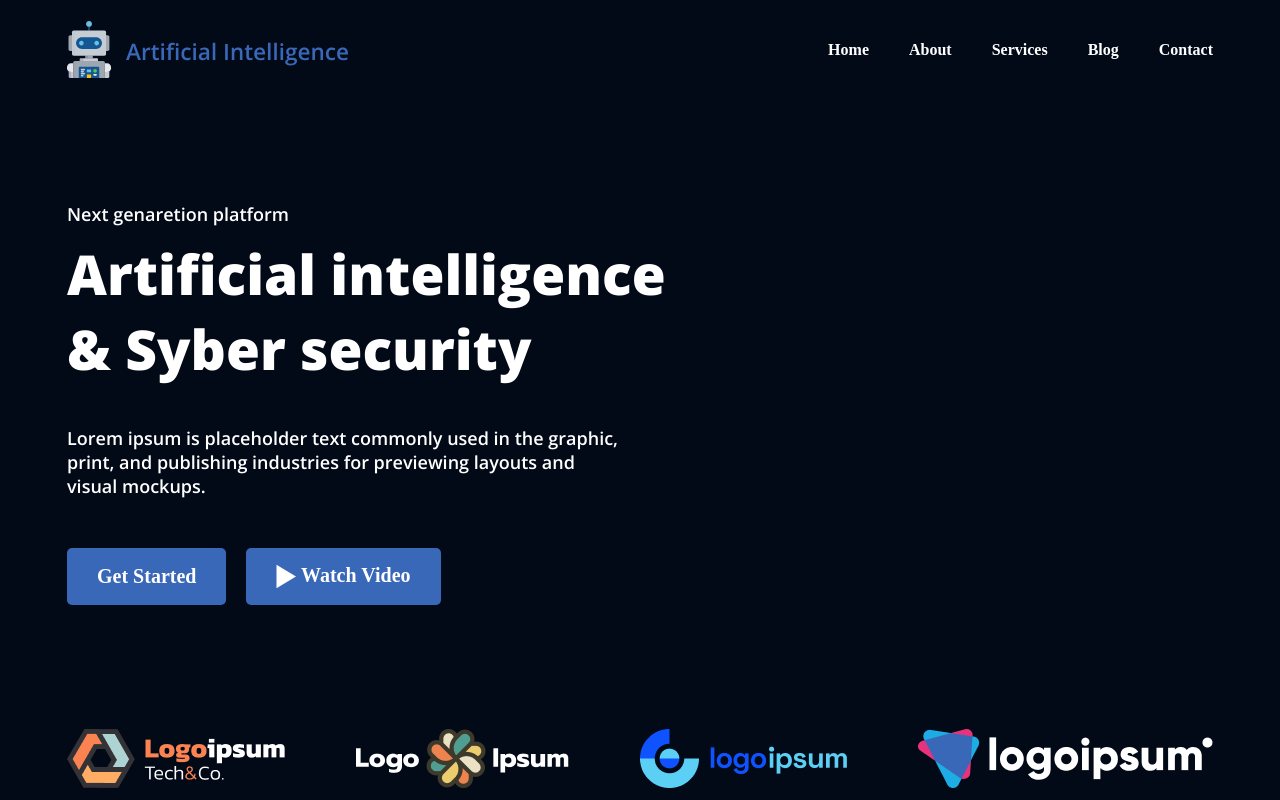
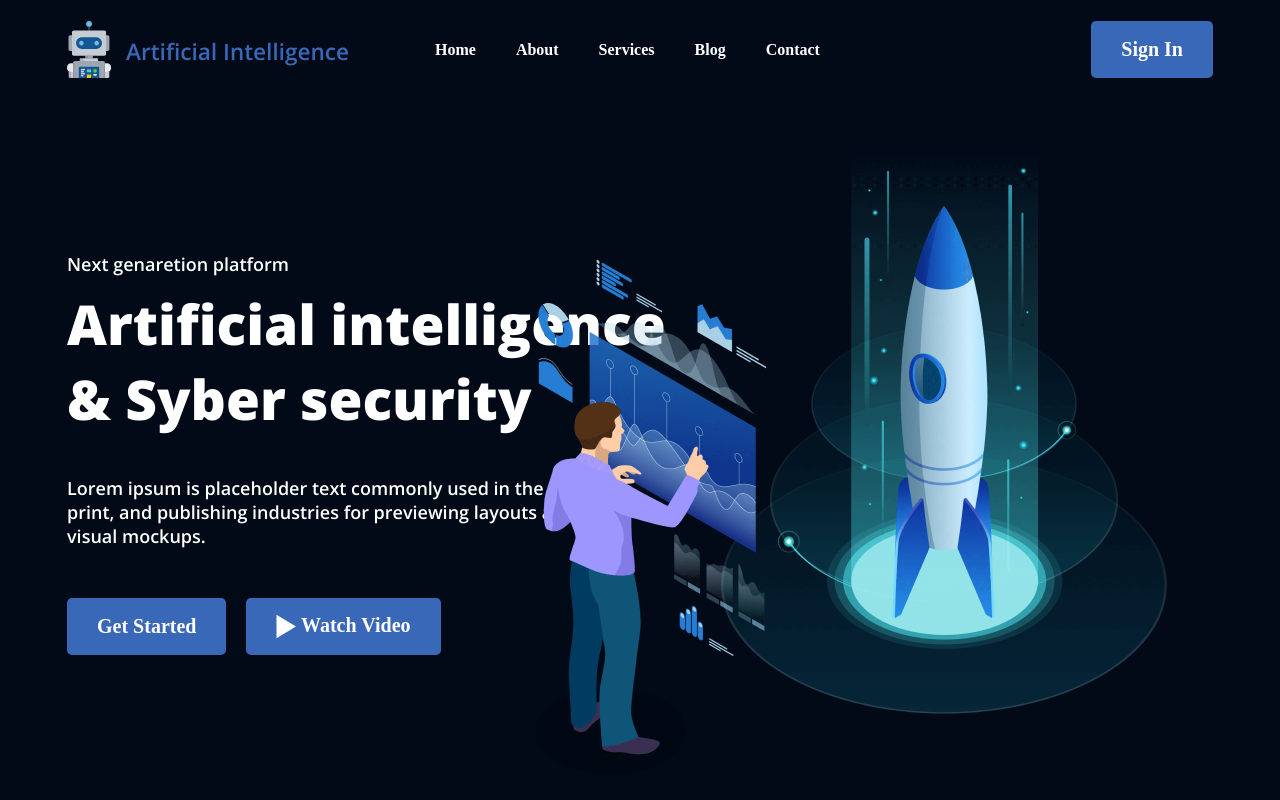
Before and after one commit to Sviridov201295/Artificial-Intelligence1, a plain HTML site: page index.html in a window 1280 px wide. Shown: the top 800 px of the page. Drawn offline with nearby package versions, Linux system fonts and the light colour scheme.

Commit message:
make photos pos

```diff
--- a/index.html
+++ b/index.html
@@ -7,8 +7,7 @@
     <link rel="stylesheet" href="./css/main.css">
 </head>
 <body>
-    <header>
-        <div class="header">
+    <header class="header">
         <div class="header__top">
             <div class="container">
                 <div class="header__top-row">
@@ -26,10 +25,15 @@
                             </ul>
                         </nav>
                      </nav>
+                     <div class="header__button">
+                        <button class="btn">Sign In</button>
+                     </div>
                  </div>
              </div>
         </div>
 
+        <div class="title__textes">
+            <img src="./img/header/header-mainphoto.png" alt="" class="mainphoto">
             <div class="container">
                 <div class="header__title-1">
                 Next genaretion platform
@@ -52,10 +56,8 @@
                     </button>
                  </div>
             </div>
+        </div>
 
-            <!-- <section class="header-mainphoto1">
-                <img src="./img/header/header-mainphoto.png" alt="mainphoto" class="header-mainphoto">
-            </section> -->
 
         <div class="header__footer">
             <div class="container">
@@ -67,16 +69,13 @@
                 </div>
             </div>
         </div>
-        </div>
     </header>
 
     <main>
         <section class="info">
-            <!-- <div class="info__img">
-                <img src="./img/info/info-image.png" alt="info-image">
-            </div> -->
             <div class="container">
                 <div class="info__text">
+                    <img src="./img/info/info-image.png" alt="" class="photobraininfo">
                     <div class="info__title">
                         Apply AI, Deep Learning <br>
                         and Data Sciece to solve
--- a/scss/base/_mixins.scss
+++ b/scss/base/_mixins.scss
@@ -5,3 +5,18 @@
     font-weight: 600;
     font-size: 18px;
 }
+
+@mixin photos {
+    position: absolute;
+    top: 50%;
+    right: 0;
+    transform: translateY(-50%) translateX(100%);
+    z-index: -1;
+    content: '';
+    background-image: url(./../../img/header/header-mainphoto.png);
+    background-repeat: no-repeat;
+    background-size: cover;
+    width: 632px;
+    height: 634px;
+    transition: all .2s ease-in-out;
+}
--- a/scss/blocks/_header.scss
+++ b/scss/blocks/_header.scss
@@ -4,14 +4,13 @@
     justify-content: space-between;
 
     padding-top: 21px;
-    padding-bottom: 99px;
+    // padding-bottom: 99px;
 
     min-height: 1030px;
 }
 
 .header__top-row {
     display: flex;
-    justify-content: space-between;
     align-items: center;
 }
 
@@ -45,7 +44,7 @@
     display: flex;
     column-gap: 20px;
     transition: background-color 0.3s linear;
-
+    margin-left: auto;
 }
 
 .btn {
@@ -62,9 +61,19 @@
     grid-template-columns: 7fr 5fr;
 }
 
-
 .header__card {
     display: flex;
     column-gap: 71px;
     padding-bottom: 143px;
 }
+
+
+.title__textes {
+    position: relative;
+}
+
+.mainphoto {
+    position: absolute;
+    right: 113px;
+    top: -111px;
+}
--- a/scss/blocks/_info.scss
+++ b/scss/blocks/_info.scss
@@ -1,5 +1,10 @@
+.info {
+    padding-bottom: 300px;
+}
+
 .info__text {
     text-align: right;
+    padding-top: 143px;
 }
 
 
@@ -18,3 +23,9 @@
     font-size: 16px;
     padding-bottom: 50px;
 }
+
+.photobraininfo {
+    position: absolute;
+    right: 883px;
+    top: 992px;
+}
--- a/scss/blocks/_nav.scss
+++ b/scss/blocks/_nav.scss
@@ -1,6 +1,7 @@
 .nav {
     font-size: 16px;
     font-weight: 600;
+    margin-left: 84px;
 }
 
 .nav__list {
```
Also changed, not shown: css/main.css. Lines whose indentation alone changed are shown as unchanged.
